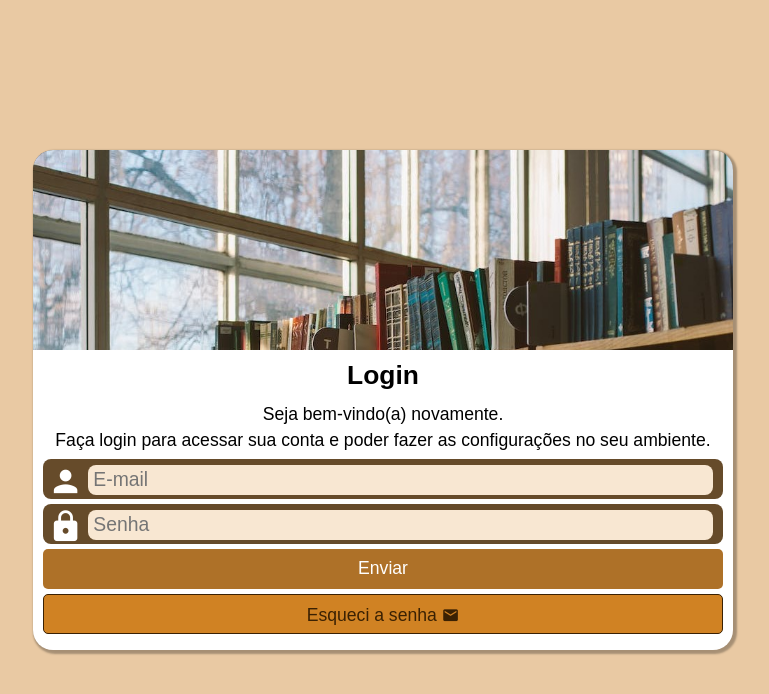
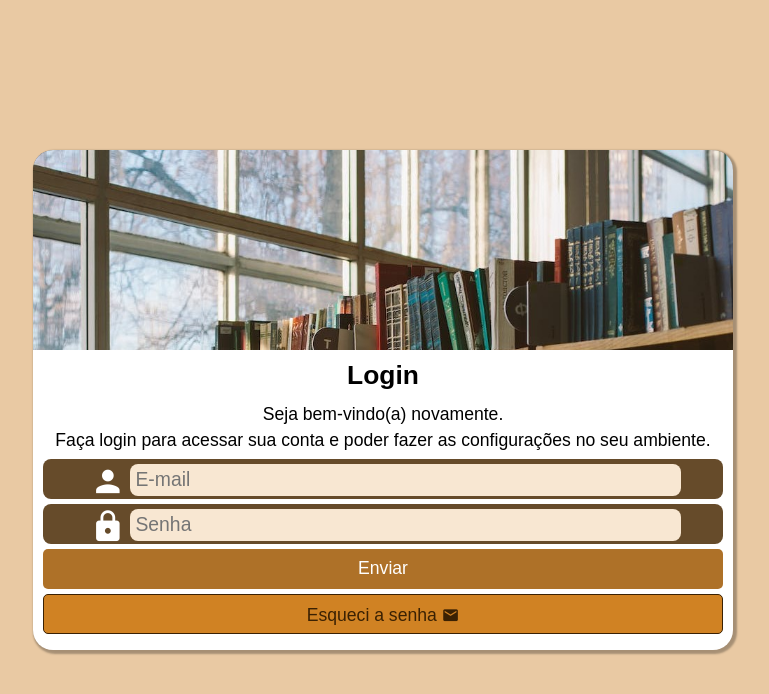
Before and after one commit to liliangeovana/projeto-login, a plain HTML site: page index.html in a window 1280 px wide. Shown: the whole page, without its empty margins (257-1026 px from the left). Drawn offline with Linux system fonts and the light colour scheme.

Commit message:
finalizado

```diff
--- a/estilos/media-query.css
+++ b/estilos/media-query.css
@@ -19,8 +19,8 @@
         margin-right: 5%;
     }
 
-    div.campo > input{
-     width: 88%;
+    div.campo {
+     text-align: center;
     }
 
 }
@@ -36,9 +36,12 @@
         text-align: center;
     }
 
+    div.campo {
+        text-align: center;
+    }
+
     div.campo > input{
         font-size: 1.1em;
-        height: 75%;
-        width: 92%;
        }
+
 }
--- a/estilos/style.css
+++ b/estilos/style.css
@@ -9,7 +9,7 @@
 }
 body{
     background-color: #dba66698;
-    height: 100vh;
+    height: 98vh;
     width: 100vw;
 }
 
```
